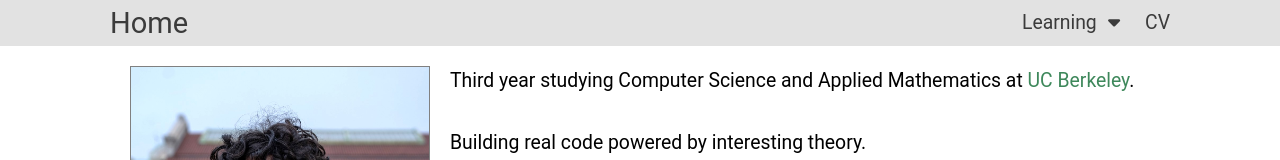
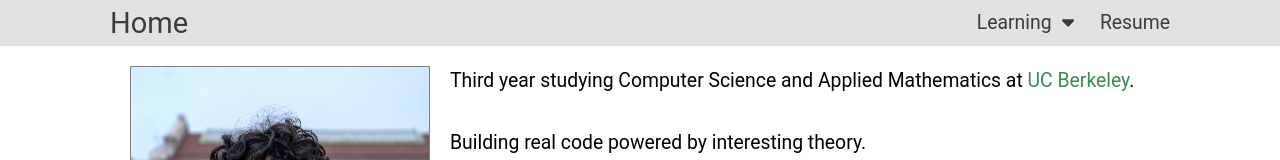
Before and after one commit to joebangles/website, a React (Vite) app: page / in a window 1280 px wide. Shown: the top 160 px of the page. Built offline with nearby package versions, Linux system fonts and the light colour scheme.

Commit message:
Changed to normal resume

```diff
--- a/src/components/SiteHeader/SiteHeader.tsx
+++ b/src/components/SiteHeader/SiteHeader.tsx
@@ -35,7 +35,7 @@ function SiteHeader() {
                                 </div>
                             )}
                         </div>
-                        <a href="/colello_cv.pdf" target="_blank" rel="noopener noreferrer" className="navlink">CV</a>
+                        <a href="/quinn_colello_resume.pdf" target="_blank" rel="noopener noreferrer" className="navlink">Resume</a>
                     </div>
                 </div>
             </header>
```
Also changed, not shown: 1 other file (tests, documents, lock files or other folders).
